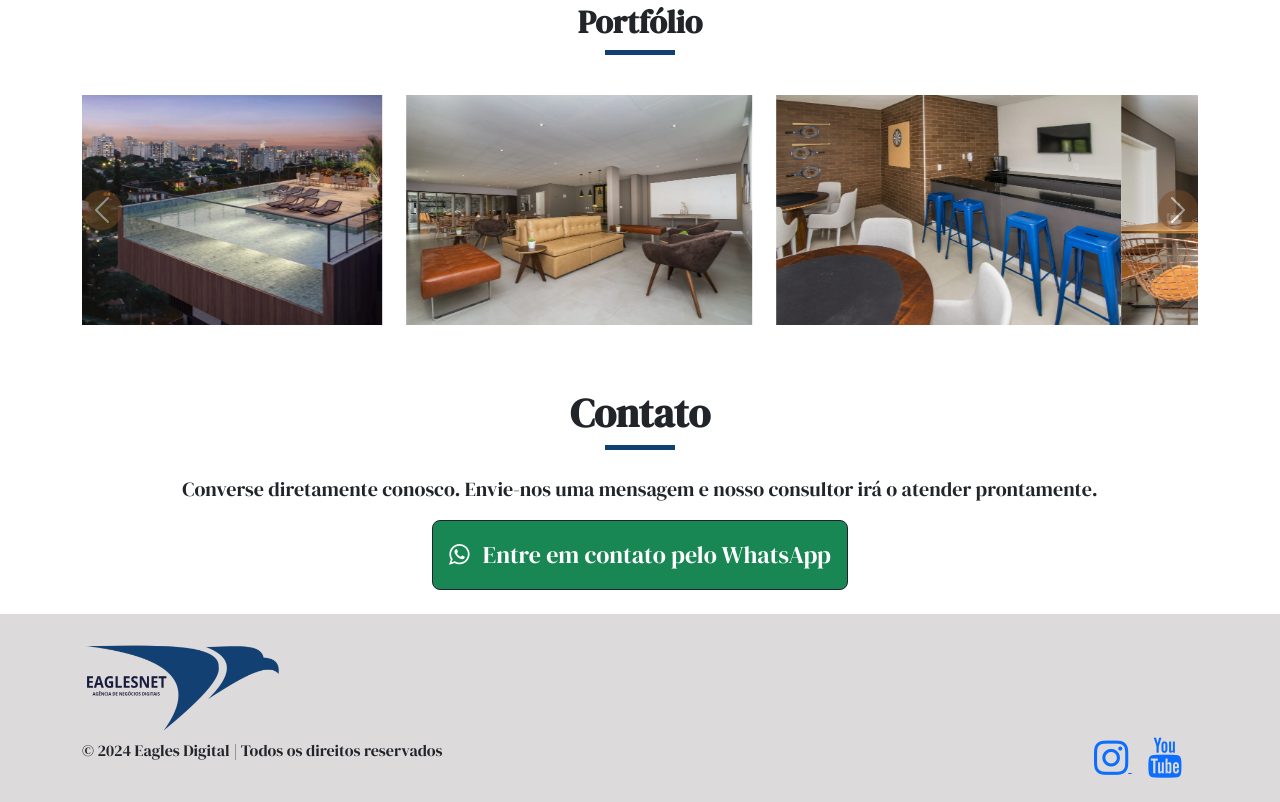
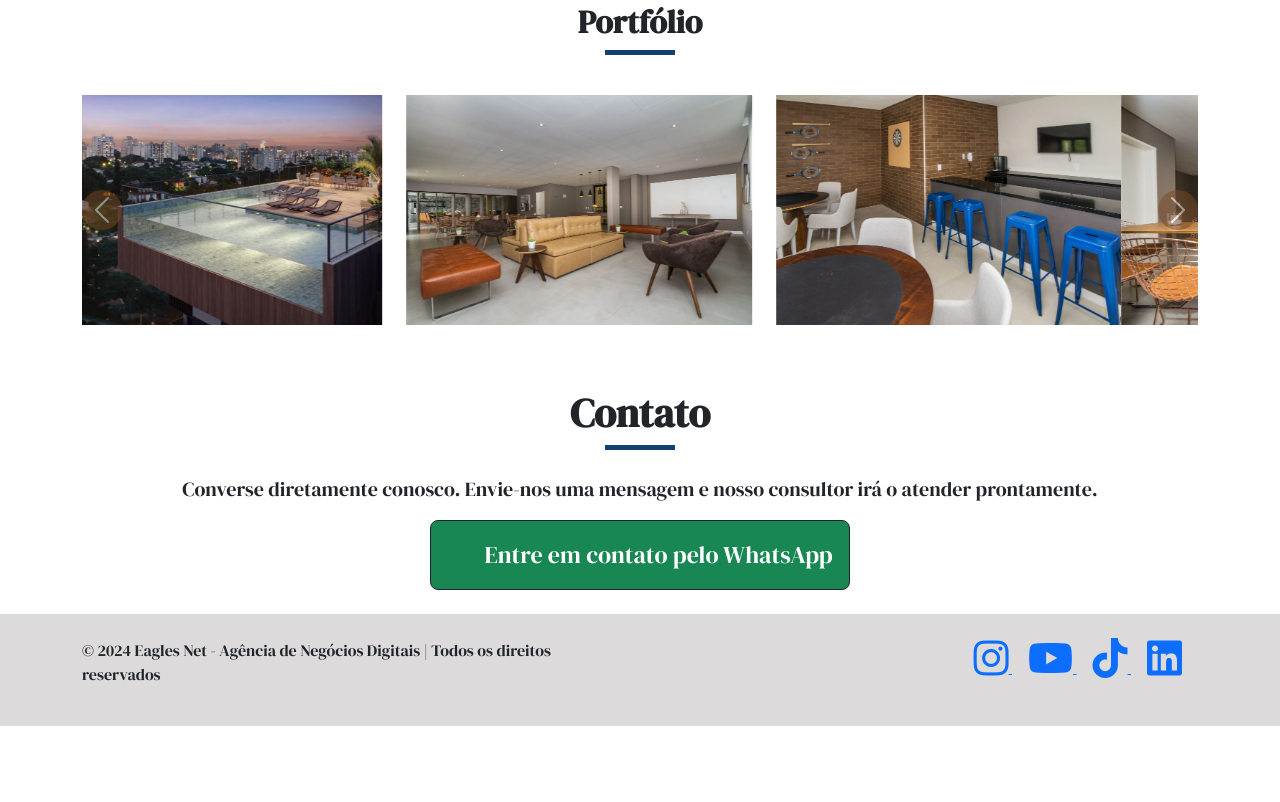
Before and after one commit to Alves77/imoveis-lp, a plain HTML site: page index.html in a window 1280 px wide. Shown: the part 1184-1986 px from the top of the page. After the commit the page ends 1910 px from the top, so only its background shows below. Drawn offline with nearby package versions, Linux system fonts and the light colour scheme.

Commit message:
Adicionados ícones extras

```diff
--- a/index.html
+++ b/index.html
@@ -8,7 +8,7 @@
     <link href="https://cdn.jsdelivr.net/npm/bootstrap@5.3.2/dist/css/bootstrap.min.css" rel="stylesheet"
         integrity="sha384-T3c6CoIi6uLrA9TneNEoa7RxnatzjcDSCmG1MXxSR1GAsXEV/Dwwykc2MPK8M2HN" crossorigin="anonymous">
     <link href="https://fonts.googleapis.com/css2?family=DM+Serif+Display:wght@400;700&display=swap" rel="stylesheet">
-    <link rel="stylesheet" href="https://maxcdn.bootstrapcdn.com/font-awesome/4.7.0/css/font-awesome.min.css">
+    <link rel="stylesheet" href="https://cdnjs.cloudflare.com/ajax/libs/font-awesome/5.15.4/css/all.min.css" />
     <link rel="stylesheet" href="style.css">
     <script type="text/javascript" src="https://cdn.jsdelivr.net/npm/popper.js@1.16.0/dist/umd/popper.min.js"></script>
     <link rel="icon" href="components/img/favicon.ico" type="image/x-icon">
@@ -191,27 +191,28 @@
     <footer class="bg-gray text-center p-4">
         <div class="container">
             <div class="row">
-                <div class="text-start">
-                    <img src="components/img/eagles-logo.png" width="200" height="100">
-                </div>
                 <div class="col-md-6 text-start">
-                    <p>&copy; 2024 Eagles Digital | Todos os direitos reservados</p>
+                    <p>&copy; 2024 Eagles Net - Agência de Negócios Digitais | Todos os direitos reservados</p>
                 </div>
                 <div class="col-md-6 text-end">
-                    <a href="https://www.instagram.com/moveis_planejados_top.sp/" target="_blank"
-                        class=" me-3">
-                        <i class="fa fa-instagram fs-1"></i>
+                    <a href="https://www.instagram.com/imoveis_alto_padrao.sp
+                    " target="_blank" class=" me-3">
+                        <i class="fab fa-instagram fs-1"></i>
                     </a>
-                    <a href="https://www.youtube.com/@moveis_planejados_top_sp" target="_blank"
-                        class=" me-3">
-                        <i class="fa fa-youtube fs-1"></i>
+                    <a href="https://www.youtube.com/@moveis_planejados_top_sp" target="_blank" class=" me-3">
+                        <i class="fab fa-youtube fs-1"></i>
                     </a>
-
+                    <a href="https://www.tiktok.com/@imoveis.de.alto.padraosp" target="_blank" class=" me-3">
+                        <i class="fab fa-tiktok fs-1"></i>
+                    </a>
+                    <a href="https://br.linkedin.com/in/imoveis-de-alto-padrao-sp
+                    " target="_blank" class=" me-3">
+                        <i class="fab fa-linkedin fs-1"></i>
+                    </a>
                 </div>
             </div>
         </div>
     </footer>
-
 
 
 
--- a/style.css
+++ b/style.css
@@ -85,6 +85,10 @@ body {
     transform: translateY(-50%);
 }
 
+nav .container .navbar-toggler {
+    color: white;
+}
+
 .card-img-small-top {
     width: 180px;
     height: 10px;
```
